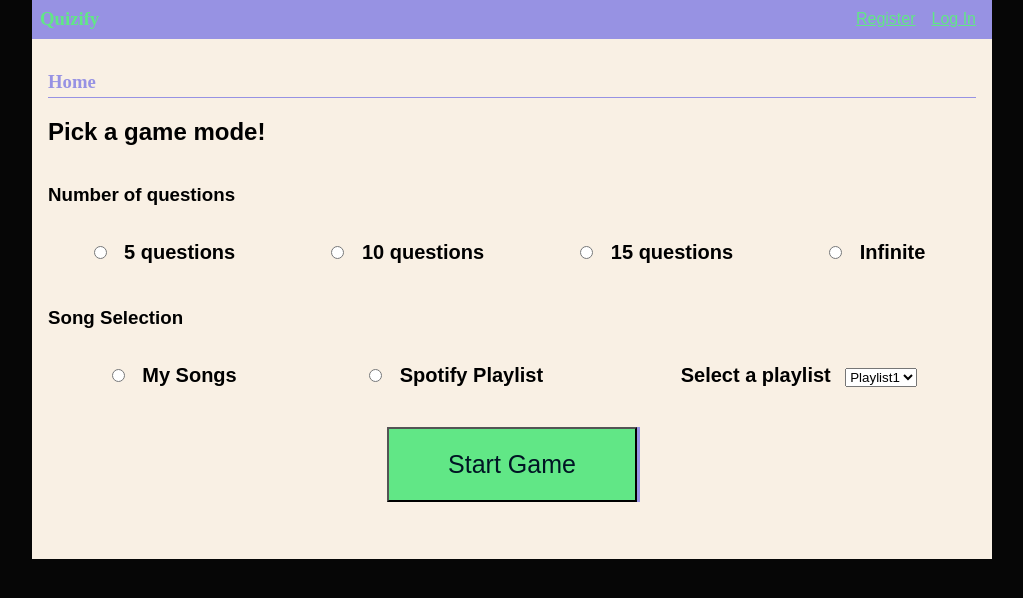
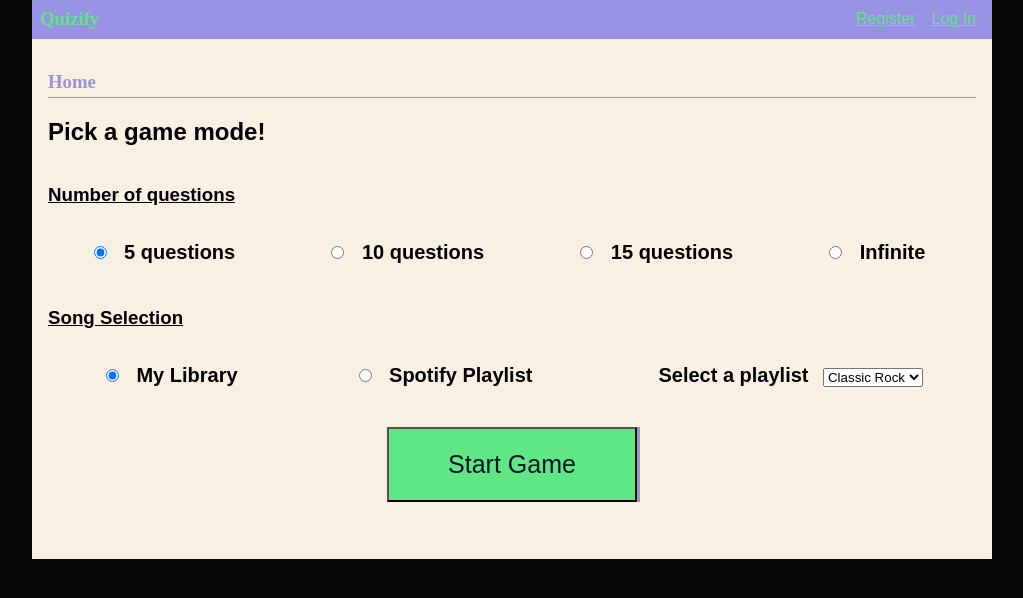
Before and after one commit to TheAiden02/Quizify, a Flask app: template my_code/templates/home.html in a window 1280 px wide. Shown: the part 25-623 px from the top of the page, without its empty margins (128-1151 px from the left). Run offline with Flask 3, Linux system fonts and the light colour scheme; the template is opened without the code that fills it, so the values that code supplies are empty.

Commit message:
small updates to home page - logic needed

```diff
--- a/my_code/static/style.css
+++ b/my_code/static/style.css
@@ -306,6 +306,9 @@ p2{
     flex-direction: column;
     flex-wrap:wrap;
 }
+.game_Mode h3{
+    text-decoration: underline;
+}
 
 .game_Mode ul{
     width:100%;
--- a/my_code/templates/home.html
+++ b/my_code/templates/home.html
@@ -12,7 +12,7 @@
             <h3>Number of questions</h3>
             <ul class="startMenu">
                 <li>
-                    <input type="radio" id="_5" name="question_Number" value=5></input>
+                    <input type="radio" id="_5" name="question_Number" value=5 checked="checked"></input>
                     <label for ="_5">5 questions</label>
                 </li>
                 <li>
@@ -29,20 +29,32 @@
             <h3>Song Selection</h3>
             <ul class="startMenu">
                 <li>
-                    <input type="radio" id="mySongs" name="songs" value="mySongs"></input>
-                    <label for ="mySongs">My Songs</label>
+                    <input type="radio" id="myLibrary" name="source" value="myLibrary" checked="checked"></input>
+                    <label for ="myLibrary">My Library</label>
                 </li>
                 <li>
-                    <input type="radio" id="spotifySongs" name="songs" value="spotifySongs">
-                    <label for="spotifySongs">Spotify Playlist</label>
+                    <input type="radio" id="spotify" name="source" value="spotify">
+                    <label for="spotify">Spotify Playlist</label>
                 </li>
                 <li>
-                    <label for="songs">Select a playlist</label>
-                    <select name="songs" id="songSelection">
-                        <option value="playlist1"> Playlist1</option>
-                        <option value="playlist2">Playlist2</option>
-                        <option value="playlist3">Playlist3</option>
-                    </select>
+                    <label for="selectedSource">Select a playlist</label>
+
+                    <!-- Removed conditional display for now, choose between players library or spotify genre specific playlist
+                    {% if source == 'myLibrary' %}
+                        <select name="selectedSource" id="myPlaylist">
+                            <option value="playlist1"> Playlist1</option>
+                            <option value="playlist2">Playlist2</option>
+                            <option value="playlist3">Playlist3</option>
+                        </select>
+                    {% else %} -->
+                        <select name="selectedSource" id="spotifyPlaylist">
+                            <option value="classicRock">Classic Rock</option>
+                            <option value="pop">Pop</option>
+                            <option value="indie">Indie</option>
+                            <option value="showtunes">Showtunes</option>
+                            <option value="country">Country</option>
+                        </select>
+                    {% endif %}
                 </li>
             </ul>
             <ul><li><input class="startGameButton" type="submit" value="Start Game"></li></ul>
```
